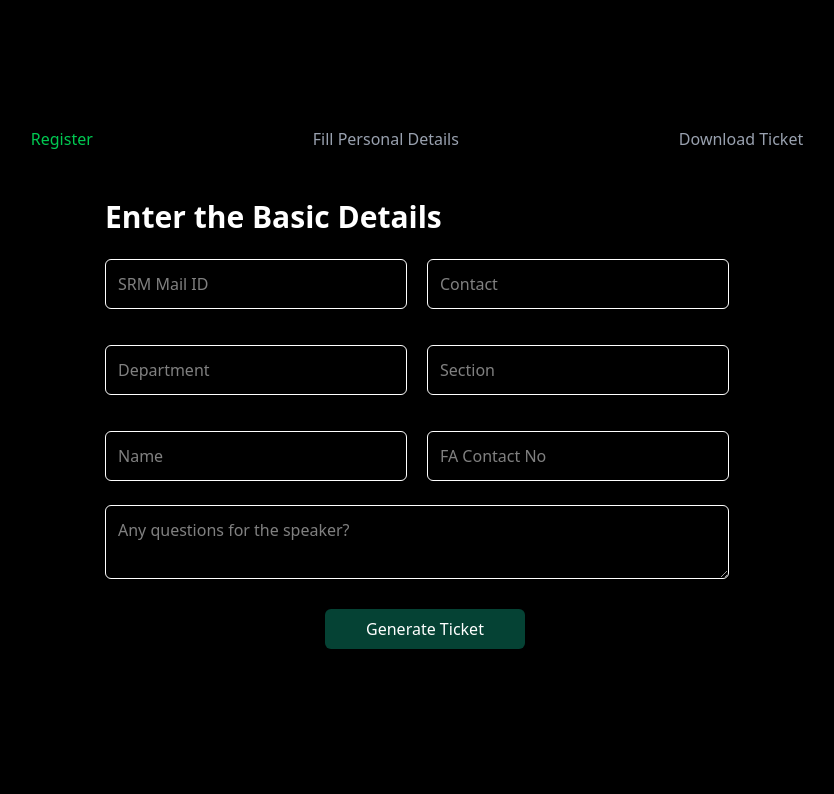
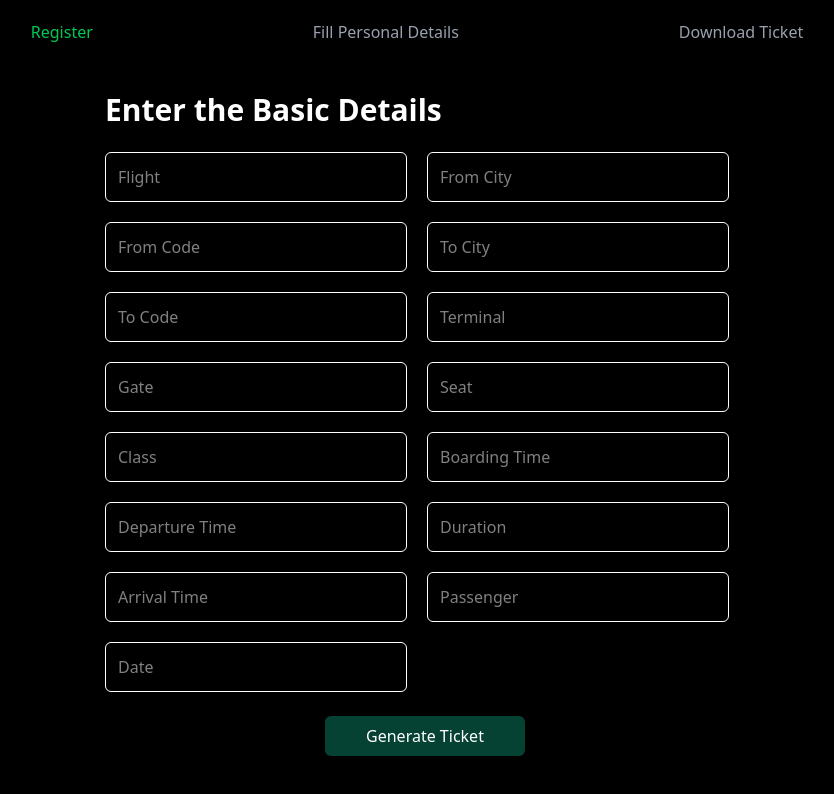
Before and after one commit to Pulkit173/ticket_generator, a React (Vite) app: page / in a window 1280 px wide. Shown: the top 794 px of the page, without its empty margins (223-1057 px from the left). Built offline with nearby package versions, Linux system fonts and the light colour scheme.

Commit message:
first commit

```diff
--- a/src/App.css
+++ b/src/App.css
@@ -0,0 +1,13 @@
+@keyframes move {
+    40% {
+      left: 50%;
+      opacity: 1;
+    }
+    100% {
+      left: 70%;
+      opacity: 0;
+    }
+  }
+  .animate-move {
+    animation: move 3s infinite;
+  }
--- a/src/App.tsx
+++ b/src/App.tsx
@@ -1,27 +1,33 @@
-import { useState } from 'react'
+import { useState } from "react";
 import { QRCodeCanvas } from "qrcode.react";
-import { FaWhatsapp, FaInstagram,  FaCheckCircle } from "react-icons/fa";
+import { FaWhatsapp, FaInstagram, FaCheckCircle } from "react-icons/fa";
 import { FaXTwitter } from "react-icons/fa6";
-
-
-
 
 function TicketGenerator() {
   const [step, setStep] = useState(1);
   const [formData, setFormData] = useState({
-    email: "",
-    contact: "",
-    department: "",
-    section: "",
-    Name: "",
-    faContact: "",
-    question: "",
+    flight: "",
+    fromCity: "",
+    fromCode: "",
+    toCity: "",
+    toCode: "",
+    terminal: "",
+    gate: "",
+    seat: "",
+    class: "",
+    boardingTime: "",
+    departureTime: "",
+    duration: "",
+    arrivalTime: "",
+    passenger: "",
+    date: "",
   });
 
   const handleInputChange = (e: React.ChangeEvent<HTMLInputElement | HTMLTextAreaElement>) => {
     const { name, value } = e.target;
     setFormData({ ...formData, [name]: value });
   };
+
 
   const handleNextStep = () => {
     if (step === 1) setStep(2);
@@ -32,78 +38,146 @@ function TicketGenerator() {
   };
 
   return (
-    <div className=" min-h-screen  bg-black text-white flex flex-col items-center justify-center px-4">
+    <div className="min-h-screen bg-black text-white flex flex-col items-center justify-center px-4">
       {/* Navigation Steps */}
       <div className="flex space-x-55 mb-6 text-m text-gray-400">
         <span className={step === 1 ? "text-green-500" : ""}>Register</span>
-
-        <span className={step === 2 ? "text-green-500" : ""}>Fill Personal Details</span>
-
-        <span className={step === 3 ? "text-green-500" : ""}>Download Ticket</span>
-
+        <span className={step === 2 ? "text-green-500" : ""}>
+          Fill Personal Details
+        </span>
+        <span className={step === 3 ? "text-green-500" : ""}>
+          Download Ticket
+        </span>
       </div>
 
       {step === 1 && (
         <div className="w-full max-w-2xl bg-black p-6 rounded-lg shadow-lg">
-    <h2 className="text-3xl font-semibold mb-6">Enter the Basic Details</h2>
+          <h2 className="text-3xl font-semibold mb-6">
+            Enter the Basic Details
+          </h2>
           <form className="space-y-6">
-      <div className="grid grid-cols-2 gap-5 ">
+            <div className="grid grid-cols-2 gap-5">
               <input
-          type="email"
-          name="email"
-          placeholder="SRM Mail ID"
-          value={formData.email}
+                type="text"
+                name="flight"
+                placeholder="Flight"
+                value={formData.flight}
                 onChange={handleInputChange}
-          className="w-full  bg-black border border-white p-3 rounded-md text-white"
+                className="w-full bg-black border border-white p-3 rounded-md text-white"
               />
               <input
                 type="text"
-          name="contact"
-          placeholder="Contact"
-          value={formData.contact}
+                name="fromCity"
+                placeholder="From City"
+                value={formData.fromCity}
                 onChange={handleInputChange}
-          className="w-full bg-black border border-white p-3 space-x-2  rounded-md text-white"
+                className="w-full bg-black border border-white p-3 rounded-md text-white"
               />
               <input
                 type="text"
-          name="department"
-          placeholder="Department"
-          value={formData.department}
+                name="fromCode"
+                placeholder="From Code"
+                value={formData.fromCode}
                 onChange={handleInputChange}
-          className="w-full bg-black border border-white mt-4 p-3 rounded-md text-white"
+                className="w-full bg-black border border-white p-3 rounded-md text-white"
               />
               <input
                 type="text"
-          name="section"
-          placeholder="Section"
-          value={formData.section}
+                name="toCity"
+                placeholder="To City"
+                value={formData.toCity}
                 onChange={handleInputChange}
-          className="w-full bg-black border border-white mt-4 p-3 rounded-md text-white"
+                className="w-full bg-black border border-white p-3 rounded-md text-white"
               />
               <input
                 type="text"
-          name="Name"
-          placeholder="Name"
-          value={formData.Name}
+                name="toCode"
+                placeholder="To Code"
+                value={formData.toCode}
                 onChange={handleInputChange}
-          className="w-full bg-black border border-white p-3 mt-4 rounded-md text-white"
+                className="w-full bg-black border border-white p-3 rounded-md text-white"
               />
               <input
                 type="text"
-          name="faContact"
-          placeholder="FA Contact No"
-          value={formData.faContact}
+                name="terminal"
+                placeholder="Terminal"
+                value={formData.terminal}
                 onChange={handleInputChange}
-          className="w-full bg-black border border-white mt-4 p-3 rounded-md text-white"
+                className="w-full bg-black border border-white p-3 rounded-md text-white"
+              />
+              <input
+                type="text"
+                name="gate"
+                placeholder="Gate"
+                value={formData.gate}
+                onChange={handleInputChange}
+                className="w-full bg-black border border-white p-3 rounded-md text-white"
+              />
+              <input
+                type="text"
+                name="seat"
+                placeholder="Seat"
+                value={formData.seat}
+                onChange={handleInputChange}
+                className="w-full bg-black border border-white p-3 rounded-md text-white"
+              />
+              <input
+                type="text"
+                name="class"
+                placeholder="Class"
+                value={formData.class}
+                onChange={handleInputChange}
+                className="w-full bg-black border border-white p-3 rounded-md text-white"
+              />
+              <input
+                type="text"
+                name="boardingTime"
+                placeholder="Boarding Time"
+                value={formData.boardingTime}
+                onChange={handleInputChange}
+                className="w-full bg-black border border-white p-3 rounded-md text-white"
+              />
+              <input
+                type="text"
+                name="departureTime"
+                placeholder="Departure Time"
+                value={formData.departureTime}
+                onChange={handleInputChange}
+                className="w-full bg-black border border-white p-3 rounded-md text-white"
+              />
+              <input
+                type="text"
+                name="duration"
+                placeholder="Duration"
+                value={formData.duration}
+                onChange={handleInputChange}
+                className="w-full bg-black border border-white p-3 rounded-md text-white"
+              />
+              <input
+                type="text"
+                name="arrivalTime"
+                placeholder="Arrival Time"
+                value={formData.arrivalTime}
+                onChange={handleInputChange}
+                className="w-full bg-black border border-white p-3 rounded-md text-white"
+              />
+              <input
+                type="text"
+                name="passenger"
+                placeholder="Passenger"
+                value={formData.passenger}
+                onChange={handleInputChange}
+                className="w-full bg-black border border-white p-3 rounded-md text-white"
+              />
+              <input
+                type="text"
+                name="date"
+                placeholder="Date"
+                value={formData.date}
+                onChange={handleInputChange}
+                className="w-full bg-black border border-white p-3 rounded-md text-white"
               />
             </div>
-      <textarea
-        name="question"
-        placeholder="Any questions for the speaker?"
-        value={formData.question}
-        onChange={handleInputChange}
-        className="w-full bg-black border border-white p-3 rounded-md text-white"
-      ></textarea>
           </form>
           <button
             onClick={handleNextStep}
@@ -114,55 +188,105 @@ function TicketGenerator() {
         </div>
       )}
 
-      {/* Step 2: Ticket Preview */}
+      {/* Step 2: Boarding Pass Preview */}
       {step === 2 && (
+        <div className="relative w-[350px] h-[420px] bg-white rounded-xl  text-gray-800 text-xs uppercase mx-auto my-6">
+          {/* Header */}
+          <header className="bg-gradient-to-b from-gray-800 to-gray-700 p-3 flex justify-between items-center text-white">
+            <svg className="w-16 h-8">
+              <use xlinkHref="#alitalia"></use>
+            </svg>
+            <div className="text-right">
+              <small className="block text-[8px] opacity-80">Flight</small>
+              <strong className="text-lg">{formData.flight}</strong>
+            </div>
+          </header>
 
-  <div className="w-full max-w-3xl p-6 rounded-lg shadow-lg text-center mt-10 bg-[#054234] text-white " >
-    <h2 className=" text-3xl font-semibold mb-7">Ticket</h2>
-    <div className="flex items-center justify-between">
-      {/* Ticket Details */}
-      <div className="flex-1 text-left ">
-        <p className="text-2xl font-semibold mb-2 ">Event Name</p>
-        <hr className="border-l border-gray-500" />
-        <br />
-        <p>Name: {formData.Name || "Your Name"}</p>
-        <p>SRM Mil ID: {formData.email || "Your Email"}</p>
-        <p>Contact: {formData.contact || "Your Contact"}</p>
-        <p>Department: {formData.department || "Your Department"}</p>
-        <p>Section: {formData.section || "Your Section"}</p>
-        <div className="mt-4 mb-4 text-center ">
-
-          <div className="h-10 w-full bg-white mx-auto">
-          <p className="text-2sm text-gray-400 p-2 mb-2">BAR CODE</p>
+          {/* Cities */}
+          <section className="relative">
+            <div className="flex justify-between p-5">
+              <div className="text-left">
+                <small className="block text-gray-400">{formData.fromCity}</small>
+                <strong className="text-4xl font-light">{formData.fromCode}</strong>
+              </div>
+              <div className="text-right">
+                <small className="block text-gray-400">{formData.toCity}</small>
+                <strong className="text-4xl font-light">{formData.toCode}</strong>
               </div>
             </div>
+          </section>
+
+          {/* Info Section */}
+          <section className="flex border-t border-green-400">
+            <div className="flex-1 bg-gray-100 border-r border-green-400 p-2">
+              <div className="mb-2">
+                <small className="text-gray-500">Terminal</small>
+                <strong className="block text-green-600 italic">
+                  {formData.terminal}
+                </strong>
               </div>
+              <div className="mb-2">
+                <small className="text-gray-500">Gate</small>
+                <strong className="block text-green-600 italic">
+                  {formData.gate}
+                </strong>
+              </div>
+              <div className="mb-2">
+                <small className="text-gray-500">Seat</small>
+                <strong className="block text-green-600">{formData.seat}</strong>
+              </div>
+              <div>
+                <small className="text-gray-500">Class</small>
+                <strong className="block text-green-600">{formData.class}</strong>
+              </div>
+            </div>
+            <div className="flex-1 p-2">
+              <div className="mb-2">
+                <small className="text-gray-500">Boarding</small>
+                <strong className="block">{formData.boardingTime}</strong>
+              </div>
+              <div className="mb-2">
+                <small className="text-gray-500">Departure</small>
+                <strong className="block">{formData.departureTime}</strong>
+              </div>
+              <div className="mb-2">
+                <small className="text-gray-500">Duration</small>
+                <strong className="block">{formData.duration}</strong>
+              </div>
+              <div>
+                <small className="text-gray-500">Arrival</small>
+                <strong className="block">{formData.arrivalTime}</strong>
+              </div>
+            </div>
+          </section>
 
-
-      {/* Vertical Line */}
-      <hr className="h-55 border-l border-gray-500 mx-6" />
-
-      {/* QR Code */}
-      <div className="flex flex-col items-center">
-        <div className="inline-block  ">
+          {/* Footer */}
+          <section className="relative border-t border-green-400">
+            <div className="flex justify-between items-center p-3">
+              <div>
+                <div className="mb-2">
+                  <small className="text-gray-500">Passenger </small>
+                  <br />
+                  <strong>{formData.passenger}</strong>
+                </div>
+                <div>
+                  <small className="text-gray-500">Date </small>
+                  <br />
+                  <strong>{formData.date}</strong>
+                </div>
+              </div>
               <QRCodeCanvas
-            value={JSON.stringify({
-              name: formData.Name || "Your Name",
-              email: formData.email || "Your Email",
-              contact: formData.contact || "Your Contact",
-              department: formData.department || "Your Department",
-              section: formData.section || "Your Section",
-            })}
-            size={128}
-            bgColor="transparent" // Transparent background
-            fgColor="#000000" // Black QR code
+                value={JSON.stringify(formData)}
+                size={64}
+                bgColor="transparent"
+                fgColor="#000000"
               />
             </div>
-      </div>
-    </div>
+          </section>
         </div>
       )}
-      {/* Download Button Outside */}
+
+      {/* Download Button */}
       {step === 2 && (
         <div className="mt-6 text-center">
           <button
@@ -174,33 +298,40 @@ function TicketGenerator() {
         </div>
       )}
 
-
       {/* Step 3: Confirmation */}
       {step === 3 && (
         <div className="w-full max-w-2xl p-6 rounded-lg shadow-lg text-center text-white">
           <h2 className="text-3xl font-semibold mb-6">Ticket</h2>
           <div className="text-[#054234] text-6xl ml-70 mb-10 mt-10">
-      <FaCheckCircle /> {/* Success Icon */}
+            <FaCheckCircle />
           </div>
           <p className="text-lg mb-4">Your ticket has been downloaded!</p>
           <p className="text-gray-400 mb-6">
-      Join our WhatsApp community and follow us on social media for the latest updates.
+            Join our WhatsApp community and follow us on social media for the
+            latest updates.
           </p>
           <div className="flex justify-center space-x-4 mt-4">
-      {/* Social Media Icons */}
-      <a href="#" className="h-10 w-10 rounded-full flex items-center justify-center hover:bg-gray-600">
+            <a
+              href="#"
+              className="h-10 w-10 rounded-full flex items-center justify-center hover:bg-gray-600"
+            >
               <FaWhatsapp className="text-green-500 text-xl" />
             </a>
-      <a href="#" className="h-10 w-10 rounded-full flex items-center justify-center hover:bg-gray-600">
+            <a
+              href="#"
+              className="h-10 w-10 rounded-full flex items-center justify-center hover:bg-gray-600"
+            >
               <FaInstagram className="text-pink-500 text-xl" />
             </a>
-      <a href="#" className="h-10 w-10 rounded-full flex items-center justify-center hover:bg-gray-600">
-        <FaXTwitter  className="text-white-500 text-xl" />
+            <a
+              href="#"
+              className="h-10 w-10 rounded-full flex items-center justify-center hover:bg-gray-600"
+            >
+              <FaXTwitter className="text-white text-xl" />
             </a>
           </div>
         </div>
       )}
-
     </div>
   );
 }
```
Lines whose indentation alone changed are shown as unchanged.
